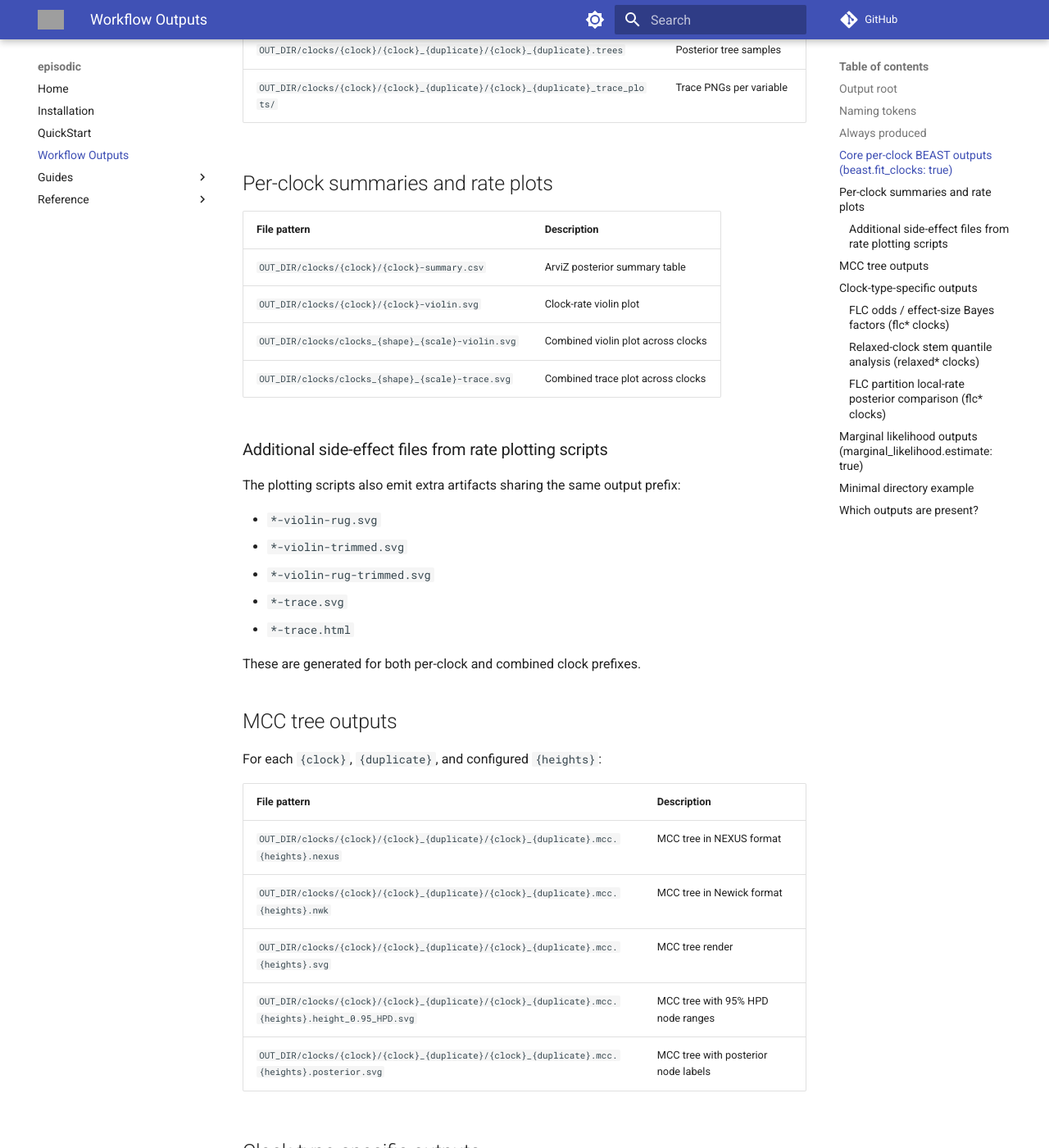
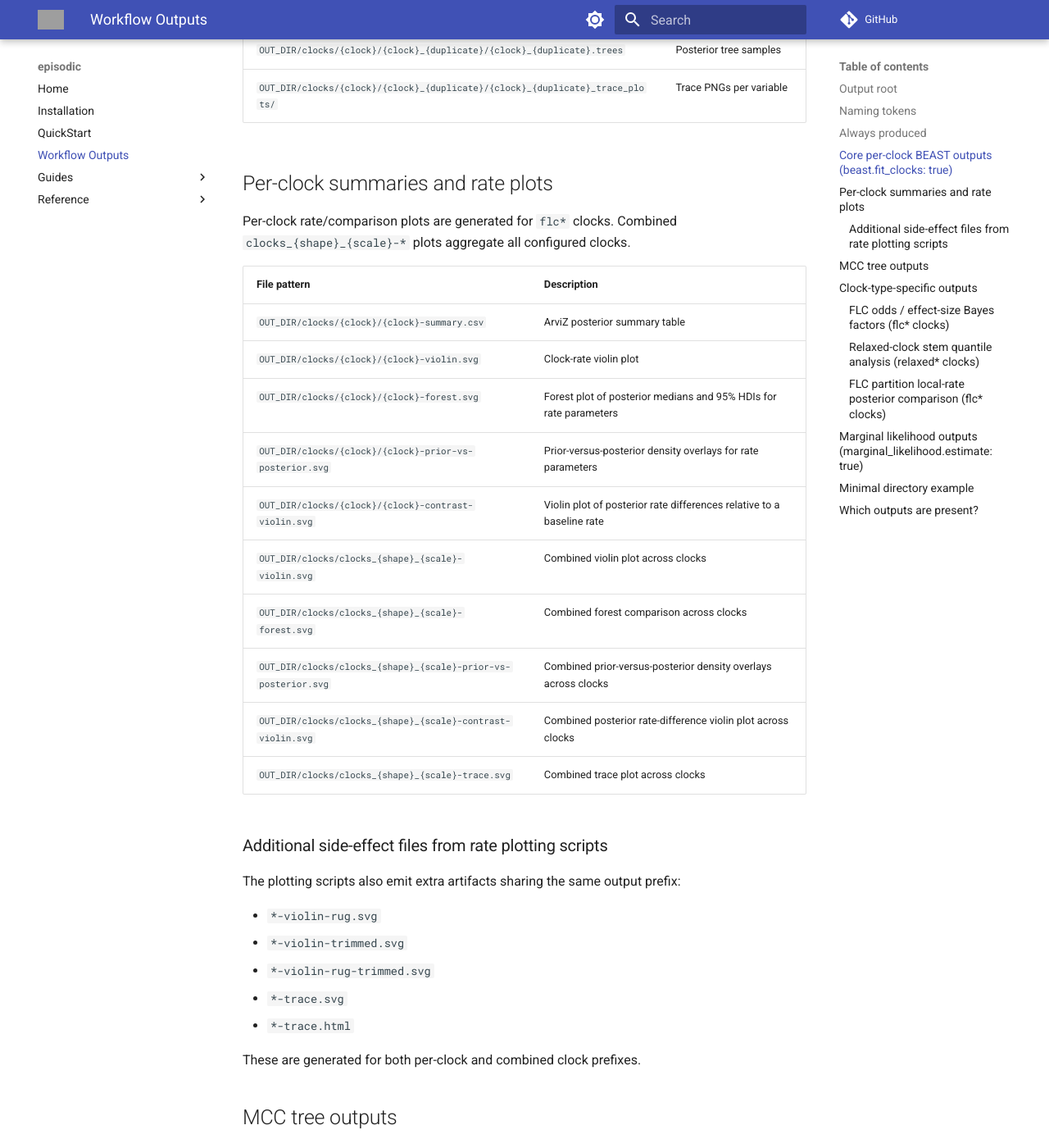
Before and after one commit to Wytamma/episodic, an MkDocs documentation site: the page built from docs/workflow.md, in a window 1280 px wide and 1400 px high, scrolled down 1280 px. Shown: the whole window at 82% size. Built offline with MkDocs 1.6.1 and Material for MkDocs 9.7.7, drawn with Linux system fonts in a browser that asks for light colours; comment, search, counter and statistics services are not loaded; grey boxes are pictures that could not be loaded.

Commit message:
Enhance documentation for clock rate plots
- Added descriptions for new output files generated for `flc*` clocks, including forest plots, prior-versus-posterior overlays, and contrast violin plots.
- Updated the table in `workflow.md` to reflect these changes, ensuring clarity on the outputs available for both individual and combined clock analyses.

```diff
--- a/docs/workflow.md
+++ b/docs/workflow.md
@@ -43,11 +43,19 @@ For each `{clock}` and `{duplicate}`:
 
 ## Per-clock summaries and rate plots
 
+Per-clock rate/comparison plots are generated for `flc*` clocks. Combined `clocks_{shape}_{scale}-*` plots aggregate all configured clocks.
+
 | File pattern | Description |
 |---|---|
 | `OUT_DIR/clocks/{clock}/{clock}-summary.csv` | ArviZ posterior summary table |
 | `OUT_DIR/clocks/{clock}/{clock}-violin.svg` | Clock-rate violin plot |
+| `OUT_DIR/clocks/{clock}/{clock}-forest.svg` | Forest plot of posterior medians and 95% HDIs for rate parameters |
+| `OUT_DIR/clocks/{clock}/{clock}-prior-vs-posterior.svg` | Prior-versus-posterior density overlays for rate parameters |
+| `OUT_DIR/clocks/{clock}/{clock}-contrast-violin.svg` | Violin plot of posterior rate differences relative to a baseline rate |
 | `OUT_DIR/clocks/clocks_{shape}_{scale}-violin.svg` | Combined violin plot across clocks |
+| `OUT_DIR/clocks/clocks_{shape}_{scale}-forest.svg` | Combined forest comparison across clocks |
+| `OUT_DIR/clocks/clocks_{shape}_{scale}-prior-vs-posterior.svg` | Combined prior-versus-posterior density overlays across clocks |
+| `OUT_DIR/clocks/clocks_{shape}_{scale}-contrast-violin.svg` | Combined posterior rate-difference violin plot across clocks |
 | `OUT_DIR/clocks/clocks_{shape}_{scale}-trace.svg` | Combined trace plot across clocks |
 
 ### Additional side-effect files from rate plotting scripts
```
Also changed, not shown: docs/guides/Porter2023.md (added, +47 -0 lines), docs/guides/H1N1Partitions.md (renamed from docs/guides/H1N1.md), docs/guides/Tay2023.md (renamed from docs/guides/tay-2023.md), docs/images/flc-stem-and-clade_0.5_0.1_2.mcc.mean.svg (added).
